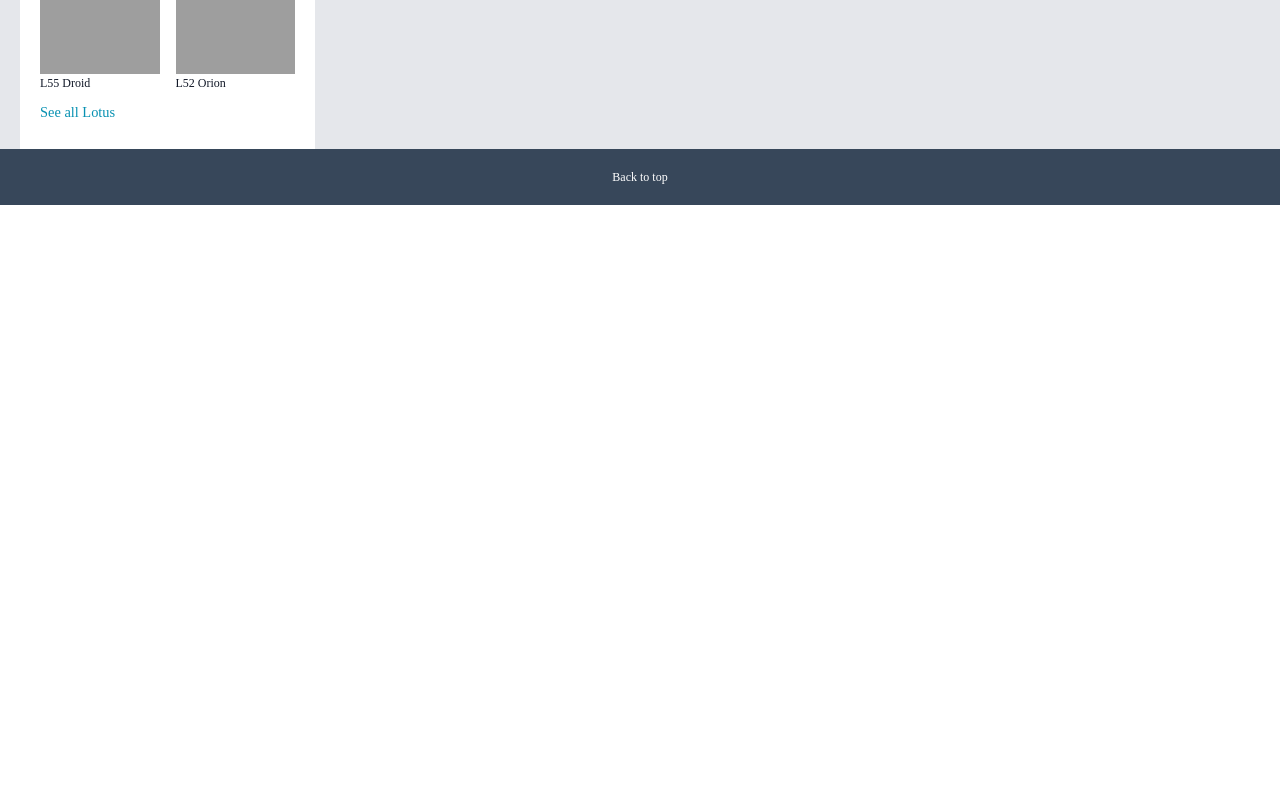
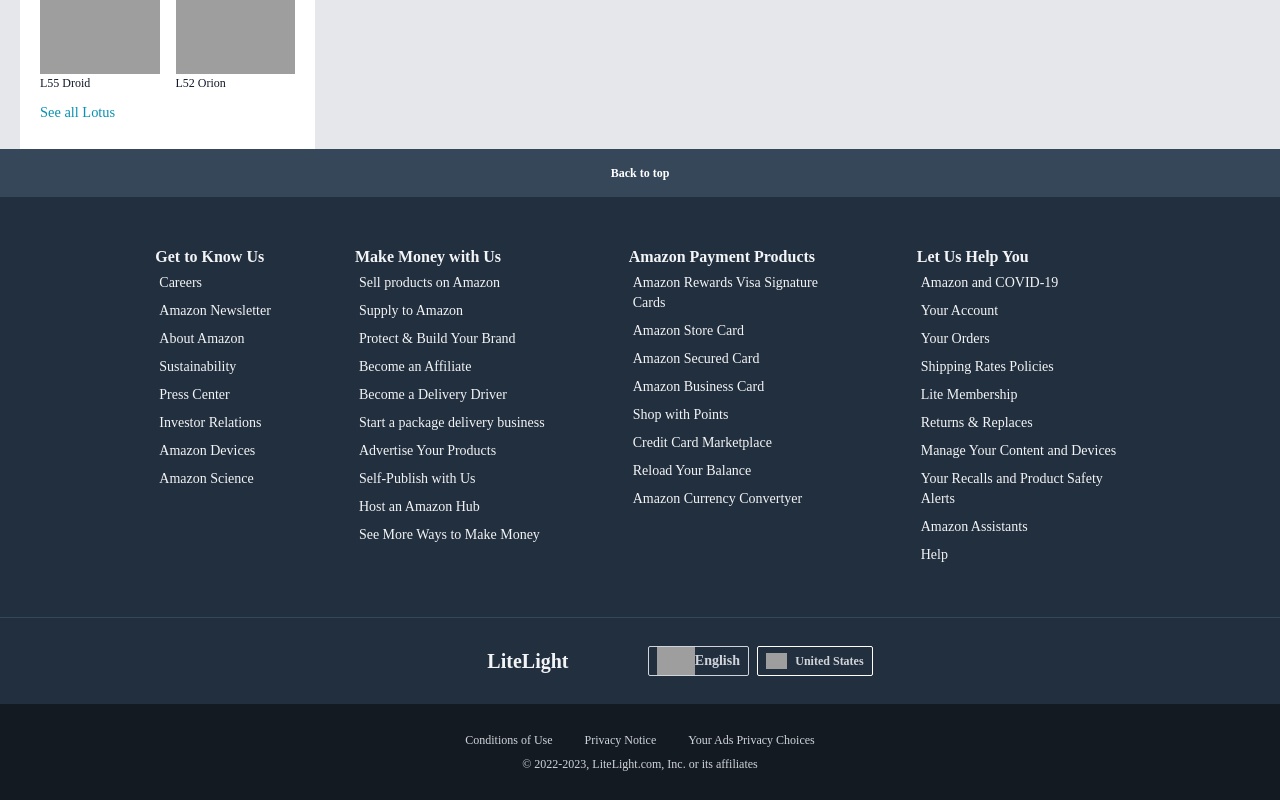
Before and after one commit to Kerry-Joseph/LiteLight, a React (Create React App) app: page / in a window 1280 px wide. Shown: the part 1059-1859 px from the top of the page. Before the commit the page ends 1264 px from the top, so only its background shows below. Built offline with nearby package versions, Linux system fonts and the light colour scheme; grey boxes are pictures that could not be loaded.

Commit message:
footer -larger screens

```diff
--- a/src/Footer.jsx
+++ b/src/Footer.jsx
@@ -1,13 +1,92 @@
 export default function Footer(){
     return (
         <h1 className="">
-            <div className="bg-[rgb(55,71,90)] text-white flex items-center justify-center h-14 text-[0.75rem] font-medium">
+            <div className="bg-[rgb(55,71,90)] text-white flex items-center justify-center h-12 text-[0.75rem] font-semibold">
                 {/* footer - back to top banner button */}
                 <p>Back  to top</p>
             </div>
-            {/* footer - company info */}
-            {/* footer - logo/language/country */}
-            {/* footer - tos */}
+            <div className="[&_h1]:font-semibold flex justify-center [&_li]:text-sm [&_li]:p-1 [&_ul]:px-10 [&_ul]:py-12 bg-[rgb(34,47,62)] text-gray-100
+            [&_ul]:max-w-[18rem] c[&_ul]:cursor-pointer">
+                {/* footer - company info */}
+                <ul>
+                    <h1>Get to Know Us</h1>
+                    <li>Careers</li>
+                    <li>Amazon Newsletter</li>
+                    <li>About Amazon</li>
+                    <li>Sustainability</li>
+                    <li>Press Center</li>
+                    <li>Investor Relations</li>
+                    <li>Amazon Devices</li>
+                    <li>Amazon Science</li>
+                </ul>
+                <ul>
+                    <h1>Make Money with Us</h1>
+                    <li>Sell products on Amazon</li>
+                    <li>Supply to Amazon</li>
+                    <li>Protect & Build Your Brand</li>
+                    <li>Become an Affiliate</li>
+                    <li>Become a Delivery Driver</li>
+                    <li>Start a package delivery business</li>
+                    <li>Advertise Your Products</li>
+                    <li>Self-Publish with Us</li>
+                    <li>Host an Amazon Hub</li>
+                    <li>See More Ways to Make Money</li>
+                </ul>
+                <ul>
+                    <h1>Amazon Payment Products</h1>
+                    <li>Amazon Rewards Visa Signature Cards</li>
+                    <li>Amazon Store Card</li>
+                    <li>Amazon Secured Card</li>
+                    <li>Amazon Business Card</li>
+                    <li>Shop with Points</li>
+                    <li>Credit Card Marketplace</li>
+                    <li>Reload Your Balance</li>
+                    <li>Amazon Currency Convertyer</li>
+                </ul>
+                <ul>
+                    <h1>Let Us Help You</h1>
+                    <li>Amazon and COVID-19</li>
+                    <li>Your Account</li>
+                    <li>Your Orders</li>
+                    <li>Shipping Rates Policies</li>
+                    <li>Lite Membership</li>
+                    <li>Returns & Replaces</li>
+                    <li>Manage Your Content and Devices</li>
+                    <li>Your Recalls and Product Safety Alerts</li>
+                    <li>Amazon Assistants</li>
+                    <li>Help</li>
+                </ul>
+            </div>
+            <div className="bg-[rgb(34,47,62)] border-t border-[rgb(55,71,90)] flex justify-center items-center py-7">
+                {/* footer - logo/language/country */}
+                <h1 className="px-20 font-black text-gray-100 text-xl">
+                    LiteLight
+                </h1>
+                <div className="flex text-gray-300 text-sm font-semibold">
+                    <div className="border border-gray-300 flex items-center rounded-sm px-2 mr-2">
+                        <img src="https://domotexusa.com/wp-content/uploads/2017/12/DOMOTEX-USA19-icon-globe-white.png" alt="globe"
+                        className="h-7"/>
+                        <p>English</p>
+                    </div>
+                    <div className="flex border-gray-300 items-center border border-white rounded-sm text-xs px-2">
+                        <img src="https://upload.wikimedia.org/wikipedia/en/thumb/a/a4/Flag_of_the_United_States.svg/1200px-Flag_of_the_United_States.svg.png" alt="America"
+                        className="h-4 pr-2"/>
+                        <p>United States</p>
+                    </div>
+                </div>
+            </div>
+            <div className="bg-[rgb(19,26,34)] flex justify-center py-7">
+                {/* footer - tos */}
+                <div className="w-[40rem] flex whitespace-nowrap [&_p]:px-4 flex-wrap justify-center text-xs
+                font-medium text-gray-300">
+                    <p>Conditions of Use</p>
+                    <p>Privacy Notice</p>
+                    <p>Your Ads Privacy Choices</p>
+                    <p className="pt-2">
+                        © 2022-2023, LiteLight.com, Inc. or its affiliates
+                    </p>
+                </div>
+            </div>
         </h1>
     )
 }
--- a/src/Main.jsx
+++ b/src/Main.jsx
@@ -26,8 +26,6 @@ export default function Main(){
         })
     )
 
-
-    console.log(recs)
 
     return (
         <main className="flex justify-center bg-gray-300 lg:bg-gray-200">
```
